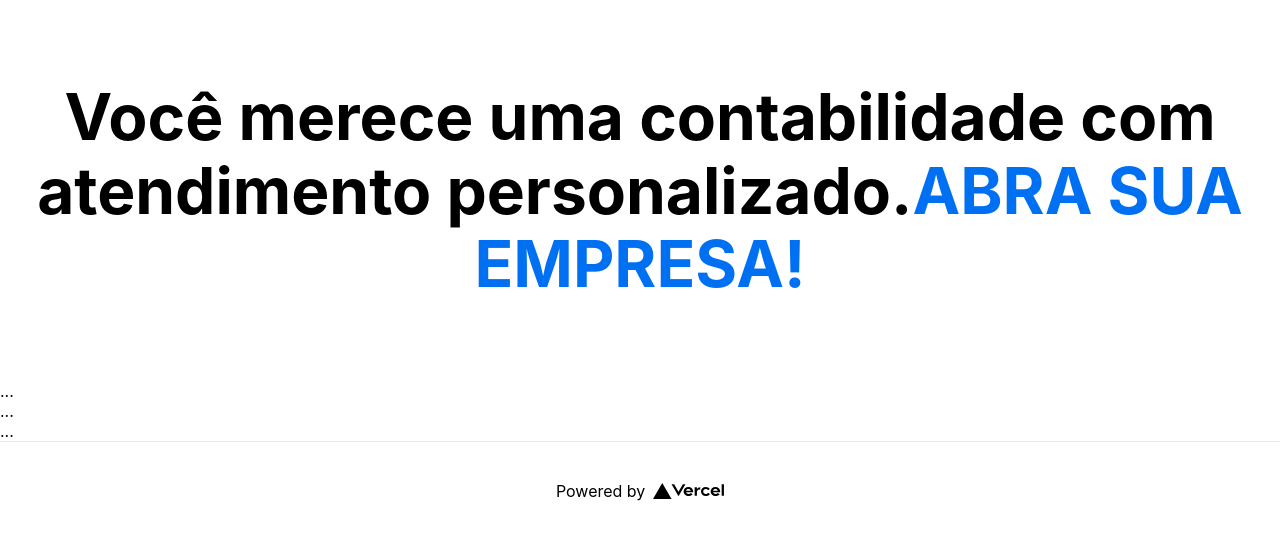
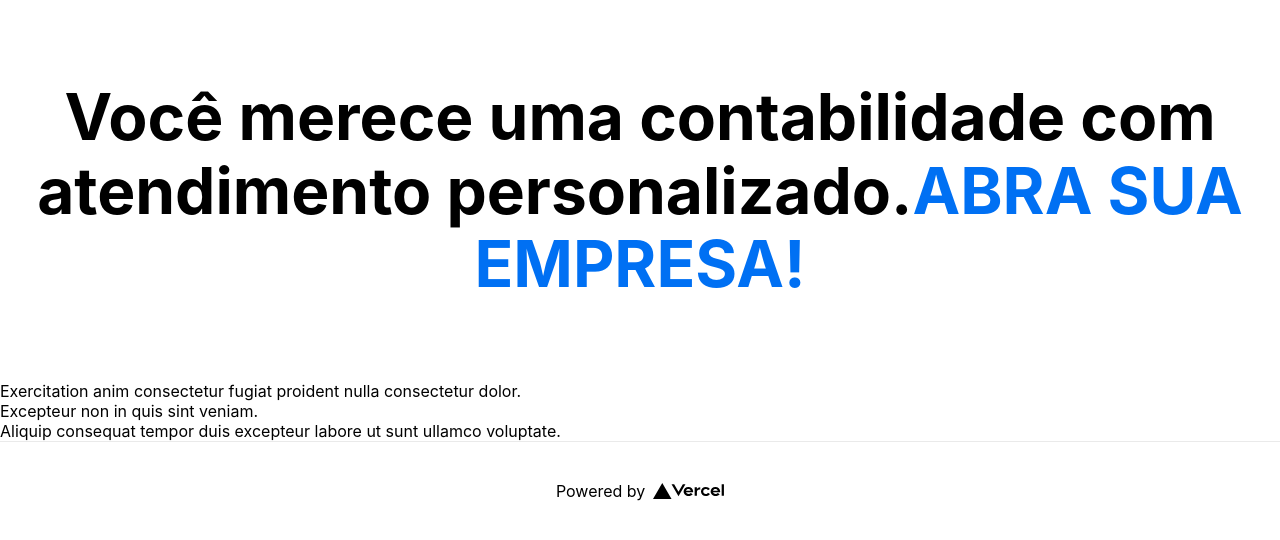
Before and after one commit to Akastro/GrupoFatos, a Next.js app: page / in a window 1280 px wide. Shown: the top 540 px of the page. Built offline with nearby package versions, Linux system fonts and the light colour scheme.

Commit message:
sexto commit

```diff
--- a/pages/index.js
+++ b/pages/index.js
@@ -21,13 +21,19 @@ export default function Home() {
       <div class="container">
       <main class="container__main">
 
-        <aside class="container__left">...</aside>
+        <aside class="container__left">
+        Exercitation anim consectetur fugiat proident nulla consectetur dolor.
+        </aside>
 
 
-        <article class="container__middle">...</article>
+        <article class="container__middle">
+          Excepteur non in quis sint veniam.
+        </article>
 
 
-        <nav class="container__right">...</nav>
+        <nav class="container__right">
+          Aliquip consequat tempor duis excepteur labore ut sunt ullamco voluptate.
+        </nav>
     </main>
     </div>
 
```
